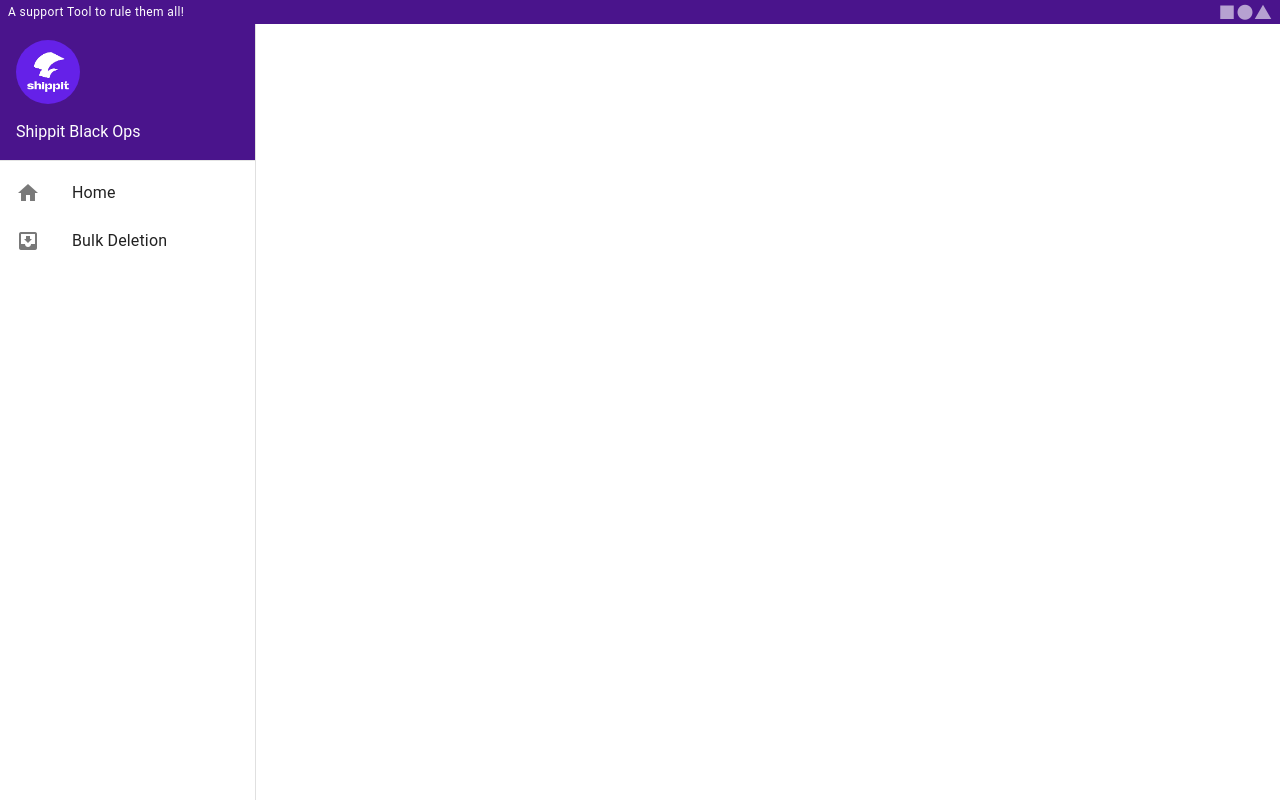
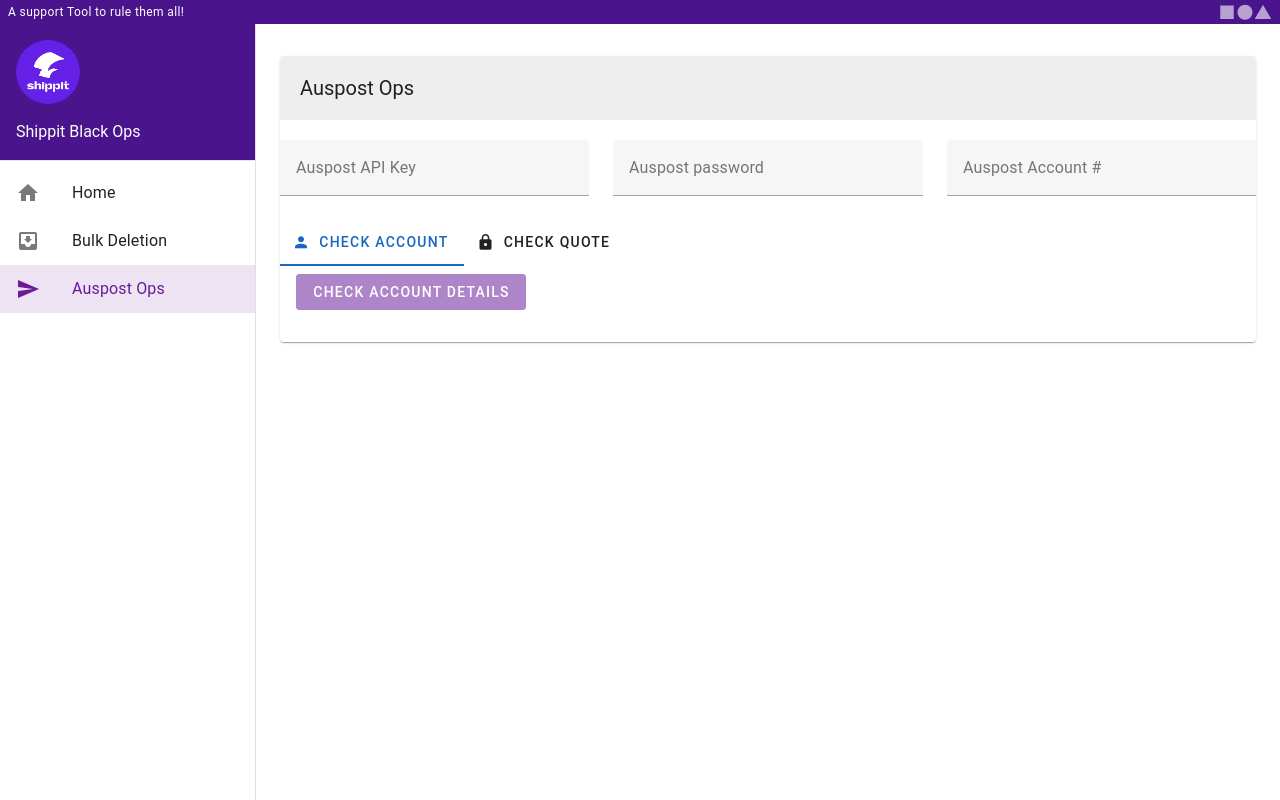
Before and after one commit to Wakk0/Shippit-Black-Ops, a Vue app: page /auspostops in a window 1280 px wide. Built offline with nearby package versions, Linux system fonts and the light colour scheme.

Commit message:
Auspost ops

```diff
--- a/package.json
+++ b/package.json
@@ -12,12 +12,14 @@
   },
   "dependencies": {
     "@fast-csv/parse": "^5.0.0",
+    "@koumoul/vjsf": "^3.0.0-beta.51",
     "@mdi/font": "^7.4.47",
     "convert-csv-to-json": "^2.46.0",
     "csvtojson": "^2.0.10",
     "pinia": "^2.1.7",
     "vite-plugin-vuetify": "^2.0.3",
     "vue": "^3.4.21",
+    "vue-json-pretty": "^2.4.0",
     "vue-router": "^4.3.0",
     "vuetify": "^3.5.17"
   },
--- a/src/components/NavigationDrawer.vue
+++ b/src/components/NavigationDrawer.vue
@@ -23,8 +23,8 @@
     const links = [
         ['mdi-home','Home','/'],
         ['mdi-inbox-arrow-down', 'Bulk Deletion', '/bulkdelete'],
-        // ['mdi-send', 'Send'],
-        // ['mdi-delete', 'Trash'],
+        ['mdi-send', 'Auspost Ops', '/auspostops'],
+        // ['mdi-send', 'Form Test', '/formtest'],
         // ['mdi-alert-octagon', 'Spam'],
     ]
 
--- a/src/router/index.js
+++ b/src/router/index.js
@@ -13,6 +13,16 @@
       path: '/bulkdelete',
       name: 'Bulk Delete',
       component: () => import('../views/BulkDelete.vue')
+    },
+    {
+      path: '/auspostops',
+      name: 'Auspost Ops',
+      component: () => import('../views/AuspostOps.vue')
+    },
+    {
+      path: '/formtest',
+      name: 'Form Test',
+      component: () => import('../views/FormTest.vue')
     }
   ]
 })
--- /dev/null
+++ b/src/views/AuspostOps.vue
@@ -0,0 +1,189 @@
+<template>
+  <v-card>
+    <v-toolbar title="Auspost Ops"></v-toolbar>
+    <v-row class="mt-2">
+      <v-col>
+        <v-text-field v-model="apiKey" label="Auspost API Key" required />
+      </v-col>
+      <v-col>
+        <v-text-field v-model="password" label="Auspost password" required />
+      </v-col>
+      <v-col>
+        <v-text-field v-model="account" label="Auspost Account #" required />
+      </v-col>
+    </v-row>
+
+    <div class="">
+      <v-tabs v-model="tab" color="primary">
+        <v-tab prepend-icon="mdi-account" text="Check Account" value="check_account_tab"></v-tab>
+        <v-tab prepend-icon="mdi-lock" text="Check Quote" value="check_quote_tab"></v-tab>
+      </v-tabs>
+
+      <v-tabs-window v-model="tab">
+        <v-tabs-window-item value="check_account_tab">
+          <v-card flat>
+            <v-card-title>
+              <v-btn @click="check_account" color="purple-darken-3" class="mb-2" variant="flat" :disabled="apiKey && password && account ? false : true" persistent>
+                  Check Account Details
+              </v-btn>
+            </v-card-title>
+            <v-card-text>
+              <v-row class="mb-2" v-if="account_info">
+                <vue-json-pretty :data="account_info" showIcon showLuneNumber/>
+              </v-row>
+            </v-card-text>
+          </v-card>
+        </v-tabs-window-item>
+
+        <v-tabs-window-item value="check_quote_tab">
+          <v-card flat>
+            <v-card-text>
+              <div v-if="product_codes">
+                <v-row>
+                  <v-col>
+                    <v-text-field v-model="frompostcode" label="From Postcode" required />
+                  </v-col>
+                  <v-col>
+                    <v-text-field v-model="fromsuburb" label="From Suburb" required />
+                  </v-col>
+                  <v-col>
+                    <v-text-field v-model="fromstate" label="From State (XXX)" required />
+                  </v-col>
+                </v-row>
+                <v-row>
+                  <v-col>
+                    <v-text-field v-model="topostcode" label="To Postcode" required />
+                  </v-col>
+                  <v-col>
+                    <v-text-field v-model="tosuburb" label="To Suburb" required />
+                  </v-col>
+                  <v-col>
+                    <v-text-field v-model="tostate" label="To State (XXX)" required />
+                  </v-col>
+                </v-row>
+                <v-row>
+                  <!-- <v-col>
+                    <v-text-field v-model="itemquantity" label="# of parcels" type="number" @input="genarray()" required />
+                  </v-col> -->
+                  <v-col>
+                    <v-select v-model="product_id" label="Product Code" :items="product_codes" item-title="name" item-value="value" required/>
+                  </v-col>
+                </v-row>
+                <!-- <div v-for="item in itemquantity"> -->
+                  <v-row>
+                    <v-col>
+                      <v-text-field v-model="items.length" label="Length (cm)" type="number" required />
+                    </v-col>
+                    <v-col>
+                      <v-text-field v-model="items.width" label="Width (cm)" type="number" required />
+                    </v-col>
+                    <v-col>
+                      <v-text-field v-model="items.height" label="Height (cm)" type="number" required />
+                    </v-col>
+                    <v-col>
+                      <v-text-field v-model="items.weight" label="Weight (kg)" type="number" required />
+                    </v-col>
+                  </v-row>
+                <!-- </div> -->
+                <v-row class="mt-2">
+                  <v-col>
+                    <v-btn @click="check_quote" color="purple-darken-3" variant="flat" :disabled="apiKey && password && account ? false : true" persistent>
+                      Check Quote
+                    </v-btn>
+                  </v-col>
+                </v-row>
+              </div>
+              <div v-else>
+                Please check the account first!
+              </div>
+              <vue-json-pretty :data="quote" showIcon showLuneNumber v-if="quote"/>
+            </v-card-text>
+          </v-card>
+        </v-tabs-window-item>
+      </v-tabs-window>
+    </div>
+  </v-card>
+</template>
+
+<script setup>
+import { ref, reactive } from 'vue'
+import VueJsonPretty from 'vue-json-pretty';
+import 'vue-json-pretty/lib/styles.css';
+
+let apiKey = ref()
+let password = ref()
+let account = ref()
+let account_info = ref('')
+let valid = ref(false)
+const tab = ref(null)
+let frompostcode = ref(4152)
+let fromsuburb = ref()
+let fromstate = ref()
+let topostcode = ref()
+let tosuburb = ref()
+let tostate = ref()
+let itemquantity = ref(1)
+let product_codes = ref(undefined)
+let product_id = ref('')
+let quote = ref(undefined)
+let length = ref('')
+let width = ref('')
+let height = ref('')
+let weight = ref ('')
+// let items = ref([{length: 1, width: 1, height: 1, weight: 1, product_id: product_id}])
+let items = reactive({length, width, height, weight, product_id})
+
+const check_account = async () => {
+  if (account.value && apiKey.value && password.value) {
+    const bearer = btoa(`${apiKey.value}:${password.value}`)
+    const response = await fetch(`/auspost/shipping/v1/accounts/${account.value}`, {
+      method: 'GET',
+      mode: 'cors',
+      headers: {
+        'Account-Number': account.value,
+        'Content-Type': 'application/json',
+        'Authorization': `Basic ${bearer}`,
+        'user-agent': 'JS Fetch',
+        'x-shippit-platform': 'Shippit Support Black Ops'
+      }
+    }).then((res) => res.json())
+    account_info.value = response
+    product_codes.value = response.postage_products.map(item => {
+      return { name: `${item.type} -> ${item.product_id}`, value: item.product_id }
+    })
+  }
+}
+
+const check_quote = async () => {
+  if (account.value && apiKey.value && password.value) {
+    const bearer = btoa(`${apiKey.value}:${password.value}`)
+    const body = {shipments: [
+          { from: { postcode: frompostcode.value, suburb: fromsuburb.value, state: fromstate.value.toUpperCase()},
+            to: { postcode: topostcode.value, suburb: tosuburb.value, state: tostate.value.toUpperCase()},
+            items: [{length: items.length, width: items.width, height: items.height, weight: items.weight, product_id: items.product_id}]
+          }
+        ]}
+    console.log(body)
+    const response = await fetch('/auspost/shipping/v1/prices/shipments', {
+      method: 'POST',
+      mode: 'cors',
+      headers: {
+        'Account-Number': account.value,
+        'Content-Type': 'application/json',
+        'Authorization': `Basic ${bearer}`,
+        'user-agent': 'JS Fetch',
+        'x-shippit-platform': 'Shippit Support Black Ops'
+      },
+      body: JSON.stringify(body)
+    }).then((res) => res.json())
+    quote.value = response
+  }
+}
+
+// const genarray = () => {
+//   for(let i=0;i<itemquantity;i++){
+//     items.value.push({length: 25, width: 15, height: 15, weight: 1.6, product_id})
+//   }
+//   console.log(items.value)
+// }
+</script>
--- a/vite.config.js
+++ b/vite.config.js
@@ -27,6 +27,11 @@
         target: 'https://app.shippit.com/api/3',
         changeOrigin: true,
         rewrite: path => path.replace('/production','')
+      },
+      '/auspost/': {
+        target: 'https://digitalapi.auspost.com.au',
+        changeOrigin: true,
+        rewrite: path => path.replace('/auspost','')
       }
     }
   }
```
Also changed, not shown: 1 other file (tests, documents, lock files or other folders).
